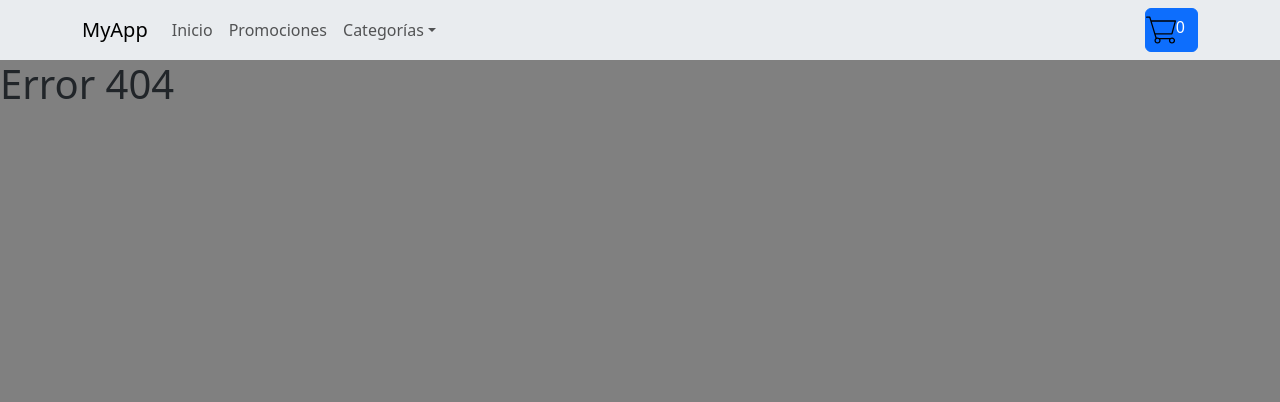
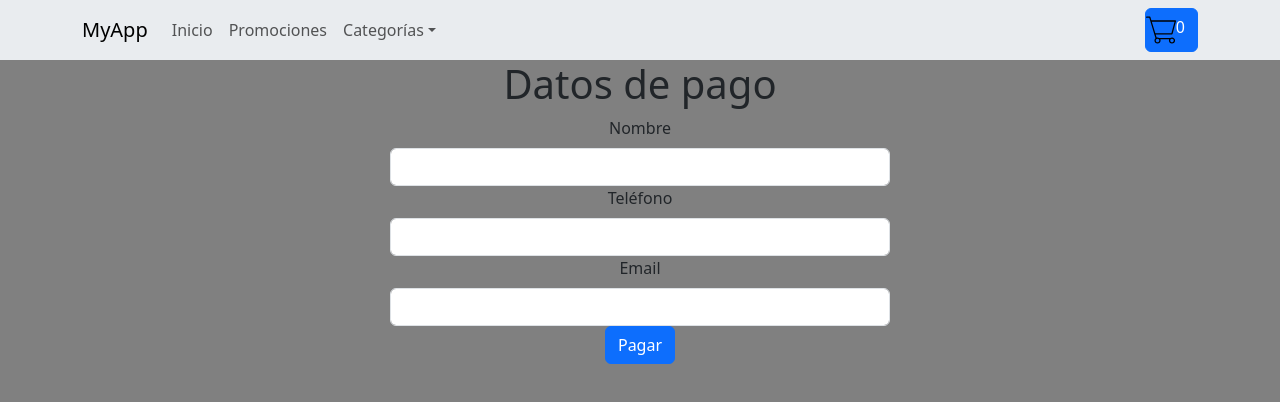
Before and after one commit to lucas-mesquita/React-JS, a React (Create React App) app: page /#/checkout in a window 1280 px wide. Before the commit this address had no page. Shown: the top 402 px of the page. Built offline with nearby package versions, Linux system fonts and the light colour scheme.

Commit message:
Add checkout

```diff
--- a/src/App.jsx
+++ b/src/App.jsx
@@ -6,6 +6,7 @@ import ItemDetailContainer from './Components/ItemDetailContainer/ItemDetailCont
 import { HashRouter, Route, Routes } from 'react-router-dom';
 import {CartProvider } from './Components/Context/CartContext';
 import { Cart } from './Components/Cart/Cart';
+import { Checkout } from './Components/Checkout/Checkout';
 
 function App() {
   return (
@@ -18,6 +19,7 @@ function App() {
             <Route path='/category/:categoryName' element={<ItemListContainer />} />
             <Route path='/item/:itemId' element={<ItemDetailContainer />} />
             <Route path='/cart' element={<Cart />}></Route>
+            <Route path='/checkout' element={<Checkout />}></Route>
             <Route path='*' element={<h1>Error 404</h1>} />
           </Routes>
         </HashRouter>
--- a/src/Components/CartItem/CartItem.jsx
+++ b/src/Components/CartItem/CartItem.jsx
@@ -1,5 +1,6 @@
 import { useContext } from "react"
 import { CartContext } from "../Context/CartContext"
+import { Button } from "react-bootstrap"
 
 
 export const CartItem = ({ nombre, quantity, precio }) => {
--- /dev/null
+++ b/src/Components/Checkout/Checkout.jsx
@@ -0,0 +1,49 @@
+import React, { useState } from "react";
+import { Form, Button } from "react-bootstrap";
+
+export const Checkout = () => {
+    const [name, setName] = useState("");
+    const [phone, setPhone] = useState("");
+    const [email, setEmail] = useState("");
+    const handleSubmit = (e) => {
+      e.preventDefault();
+      console.log(name, phone, email);
+      setName("");
+      setPhone("");
+      setEmail("");
+    };
+    return (
+      <div className="mx-auto text-center" style={{ maxWidth: "500px" }}>
+        <h1>Datos de pago</h1>
+        <Form onSubmit={handleSubmit}>
+          <Form.Group controlId="formBasicName">
+            <Form.Label>Nombre</Form.Label>
+            <Form.Control
+              type="text"
+              value={name}
+              onChange={(e) => setName(e.target.value)}
+            />
+          </Form.Group>
+          <Form.Group controlId="formBasicPhone">
+            <Form.Label>Teléfono</Form.Label>
+            <Form.Control
+              type="tel"
+              value={phone}
+              onChange={(e) => setPhone(e.target.value)}
+            />
+          </Form.Group>
+          <Form.Group controlId="formBasicEmail">
+            <Form.Label>Email</Form.Label>
+            <Form.Control
+              type="email"
+              value={email}
+              onChange={(e) => setEmail(e.target.value)}
+            />
+          </Form.Group>
+          <Button variant="primary" type="submit">
+            Pagar
+          </Button>
+        </Form>
+      </div>
+    );
+  };
```
